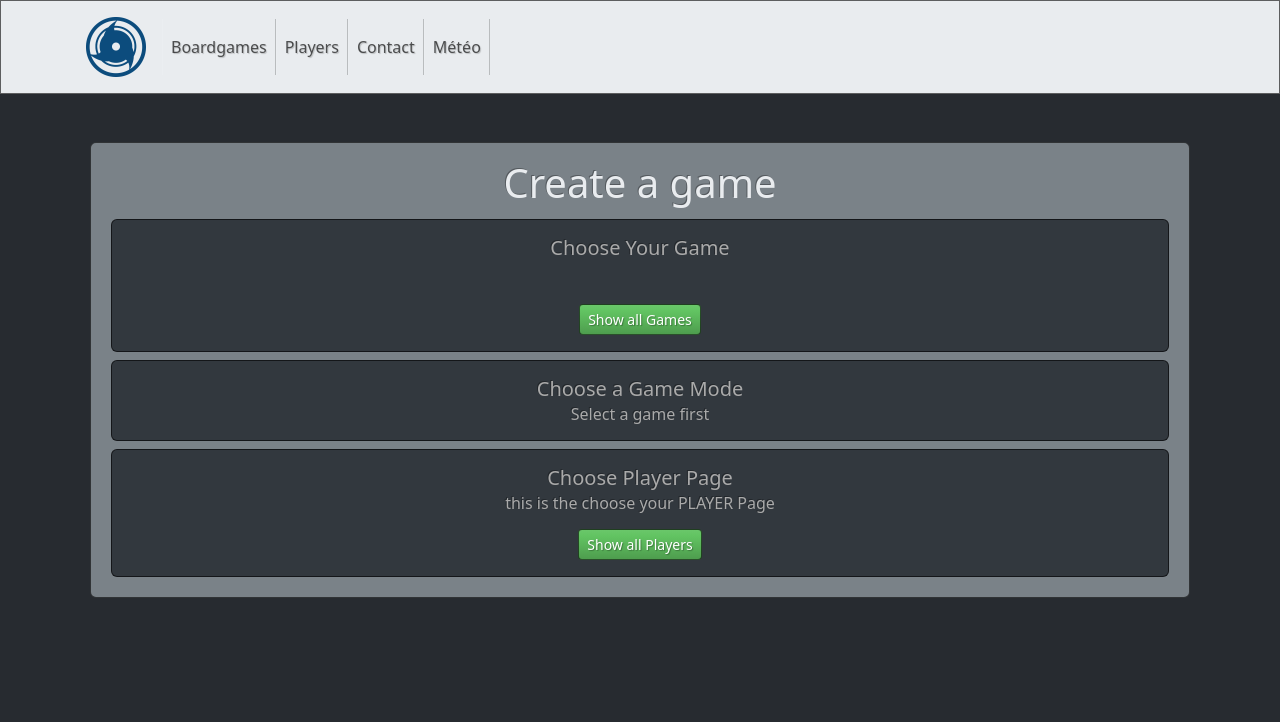
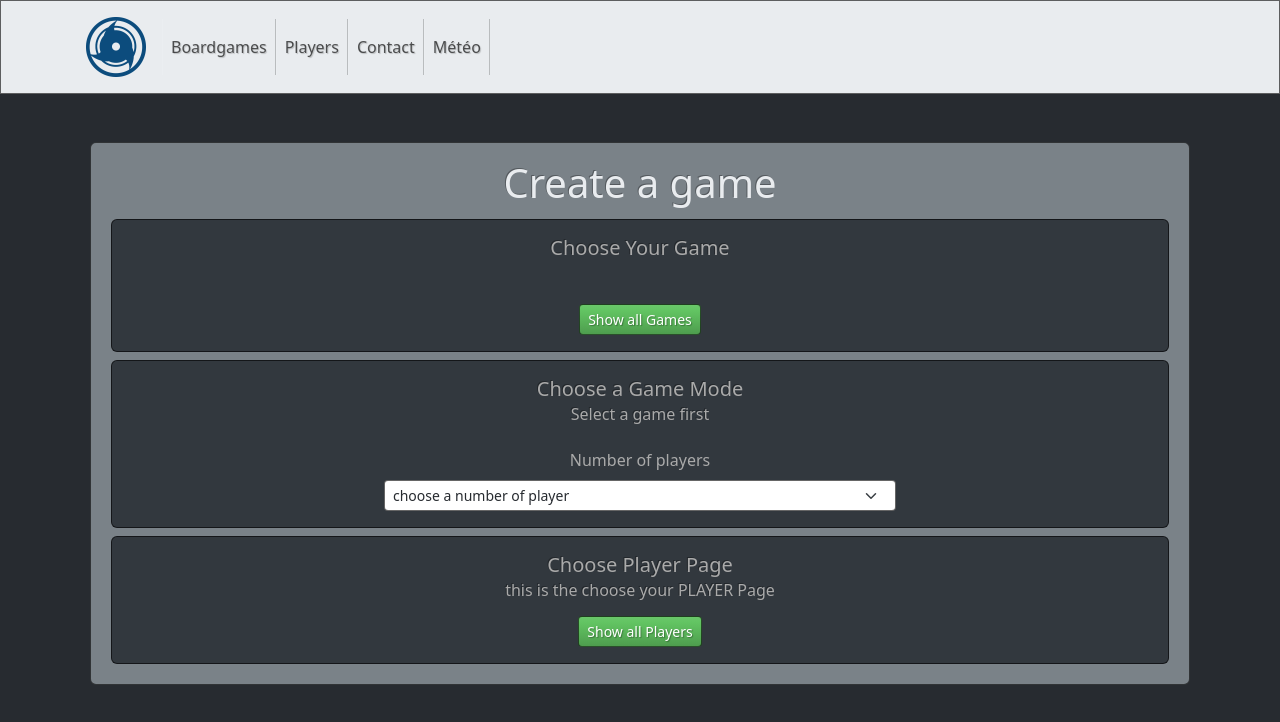
Before and after one commit to lcvdk/TFE_React_Nest, a React (Create React App) app in the folder FrontEnd/: page /creategame in a window 1280 px wide. Shown: the top 722 px of the page. Built offline with nearby package versions, Linux system fonts and the light colour scheme.

Commit message:
26-04  player selection (pas encore fonctionnel)

```diff
--- a/FrontEnd/src/components/crea-players/crea-players-list.jsx
+++ b/FrontEnd/src/components/crea-players/crea-players-list.jsx
@@ -2,7 +2,7 @@ import { Table } from "react-bootstrap";
 import RowTablePlayer from "./rowTableplayer";
 
 
-const CreaPlayersList = ({ data }) => {
+const CreaPlayersList = ({ data, handleSelectPlayers }) => {
   console.log(data);
 
   return (
@@ -20,7 +20,7 @@ const CreaPlayersList = ({ data }) => {
 
         {data.map((player) => (
 
-          <RowTablePlayer key={player.player_id} player={player}/>
+          <RowTablePlayer key={player.player_id} player={player} handleSelectPlayers={handleSelectPlayers}/>
 
           ))}
       </tbody>
--- a/FrontEnd/src/components/crea-players/rowTableplayer.jsx
+++ b/FrontEnd/src/components/crea-players/rowTableplayer.jsx
@@ -1,13 +1,31 @@
-const RowTablePlayer = ({player}) => {
+import { useState } from "react";
+
+
+const RowTablePlayer = ({player, handleSelectPlayers}) => {
+
+  const [checked, setCheck] = useState(false)
+
+  const handlecheck = () => {
+    handleSelectPlayers(player.player_id, player.player_pseudo)
+    setCheck(checked => !checked)
+  }
 
   return (
     <>
-    <tr className="p-2">
+    <tr className={!checked? "p-2" : "p-2 table-success"}>
         <td>{player.player_id}</td>
         <td>{player.player_pseudo}</td>
         <td>{player.player_email}</td>
-        <td>yo</td>
-        <td>yo</td>
+        {/* <td>yo</td> */}
+          <td>
+            <button
+            className={!checked? "btn btn-sm btn-success" : "btn btn-sm btn-dark"}
+            onClick={() => handlecheck()}
+            checked={checked}
+          >
+            {!checked? "Selection" : "Deselection"}
+          </button>
+          </td>
       </tr>
     </>
   );
--- a/FrontEnd/src/pages/creategame/pages/choosegame/choosegame-page.jsx
+++ b/FrontEnd/src/pages/creategame/pages/choosegame/choosegame-page.jsx
@@ -1,4 +1,4 @@
-import { Button, Card, Container } from "react-bootstrap";
+import { Button, Card, Container, Row } from "react-bootstrap";
 import ChooseGameMode from "../choosemode/choosemode.page";
 import ChoosePlayerPage from "../chooseplayer/chooseplayer-page";
 import { useState } from "react";
@@ -12,6 +12,10 @@ const ChooseGamePage = () => {
   const [showAllPlayers, setShowAllPlayers] = useState(false)
   const [titleSelectedGame, setTitleSelectedGame] = useState("")
   const [idSelectedGame, setIdSelectedGame] = useState(null)
+  const [numberPlayers, setNumberPlayers] = useState(null)
+  const [errorTable, setErrorTable] = useState(false)
+
+  const playerArray = []
 
 
   const handleClickShowAllGames = () => {
@@ -28,7 +32,32 @@ const ChooseGamePage = () => {
     setShowAllPlayers(showAllPlayers => !showAllPlayers)
   }
 
+  const handleSelectNumberPlayer = (value) => {
+    console.log("value players " + value)
+    setNumberPlayers(numberPlayers => value)
+  }
 
+  const handleSelectPlayers = (playerId,playerPseudo) => {
+
+    if (playerArray.length < numberPlayers){
+
+      if (playerArray.includes(playerPseudo)) {
+        setErrorTable(true)
+      }
+
+      else {
+        playerArray.push(playerPseudo)
+        console.log(`${playerPseudo} est validé`)
+      }
+
+    }
+    else {
+      setErrorTable(true)
+    }
+
+    console.log(playerArray)
+
+  }
 
 
   return (
@@ -36,10 +65,16 @@ const ChooseGamePage = () => {
       <Container fluid="true" >
         <Card className="m-1 p-3 d-flex" style={{justifyContent: "center"}}>
           <Card.Title>Choose Your Game</Card.Title>
-          <Card.Subtitle><h2>{titleSelectedGame}</h2></Card.Subtitle>
+          <Card.Subtitle className="text-success"><h2>{titleSelectedGame}</h2></Card.Subtitle>
           <Container className="pt-3">
-          {showAllGames && <CreaBoardGamesIndexPage handleTitleSelectedGame={handleTitleSelectedGame} handleClickShowAllGames={handleClickShowAllGames}   />}
-
+            {numberPlayers && `Number of players: ${numberPlayers}` }
+          <Row>
+            {showAllGames && <CreaBoardGamesIndexPage
+                  handleTitleSelectedGame={handleTitleSelectedGame}
+                  handleClickShowAllGames={handleClickShowAllGames}
+                  />
+            }
+          </Row>
           <Button
             type="submit"
             className="btn-success btn-sm mt-3"
@@ -54,11 +89,17 @@ const ChooseGamePage = () => {
       </Container>
 
       <Container fluid="true" >
-      <ChooseGameMode gameSelected={idSelectedGame} />
+      <ChooseGameMode gameSelected={idSelectedGame} handleSelectNumberPlayer={handleSelectNumberPlayer}/>
       </Container>
 
       <Container fluid="true" >
-      <ChoosePlayerPage handleClickShowAllPlayers={handleClickShowAllPlayers} showAllPlayers={showAllPlayers}/>
+      <ChoosePlayerPage
+            handleClickShowAllPlayers={handleClickShowAllPlayers}
+            showAllPlayers={showAllPlayers}
+            numberPlayers={numberPlayers}
+            handleSelectPlayers={handleSelectPlayers}
+            errorTable={errorTable}
+            />
       </Container>
     </>
   );
--- a/FrontEnd/src/pages/creategame/pages/choosemode/choosemode.page.jsx
+++ b/FrontEnd/src/pages/creategame/pages/choosemode/choosemode.page.jsx
@@ -1,19 +1,45 @@
-import { Card, Container } from "react-bootstrap";
+import { useState } from "react";
+import { Card, Container, Form } from "react-bootstrap";
 
 const ChooseGameMode = (props) => {
 
+  const [choice,setChoice] = useState("")
+
+  const handleChoice = (e) => {
+    setChoice(e.target.value)
+    props.handleSelectNumberPlayer(e.target.value)
+
+  }
+
   return (
     <>
-    <Container fluid="true" >
-      <Card className="m-1 p-3 d-flex" style={{justifyContent: "center"}}>
+      <Container fluid="true">
+        <Card className="m-1 p-3 d-flex" style={{ justifyContent: "center" }}>
           <Card.Title>Choose a Game Mode</Card.Title>
           <Card.Subtitle>Select a game first</Card.Subtitle>
-        { props.gameSelected && <p className="text-success"> game #{props.gameSelected}</p>}
-
+          {props.gameSelected && (
+            <p className="text-success"> game #{props.gameSelected}</p>
+          )}
+          <Form>
+            <Form.Group>
+              <Form.Label htmlFor="selectNumberPlayer" className="form-label mt-4">
+                Number of players {choice && `${choice}`}
+              </Form.Label>
+              <Form.Select
+                className="form-select form-select-sm w-50 mx-auto"
+                id="selectNumberPlayer"
+                onChange={(e) =>  handleChoice(e)}
+              >
+                <option defaultValue>choose a number of player</option>
+                <option value="2">2</option>
+                <option value="4">4</option>
+                <option value="8">8</option>
+              </Form.Select>
+            </Form.Group>
+          </Form>
         </Card>
       </Container>
     </>
   );
-
-}
+};
 export default ChooseGameMode;
--- a/FrontEnd/src/pages/creategame/pages/chooseplayer/chooseplayer-page.jsx
+++ b/FrontEnd/src/pages/creategame/pages/chooseplayer/chooseplayer-page.jsx
@@ -8,11 +8,17 @@ const ChoosePlayerPage = (props) => {
 
   const [createPlayerForm, setCreatePlayerForm] = useState(false)
 
+
+  // numberPlayers={props.numberPlayers}
+
   const handlecreatePlayerForm = () => {
     setCreatePlayerForm(!createPlayerForm)
-    console.log(createPlayerForm)
+
   }
 
+  // function NewArray(props.numberPlayers){
+
+  // }
 
   return (
     <Container fluid="true">
@@ -20,7 +26,12 @@ const ChoosePlayerPage = (props) => {
         <Card.Title>Choose Player Page</Card.Title>
         <Card.Subtitle>this is the choose your PLAYER Page</Card.Subtitle>
         <Container>
-          {props.showAllPlayers && <ChoosePlayerIndexPage />}
+          {
+            props.numberPlayers &&  "yo"
+          }
+        </Container>
+        <Container>
+          {props.showAllPlayers && <ChoosePlayerIndexPage handleSelectPlayers={props.handleSelectPlayers} />}
           {createPlayerForm && <CreaNewPlayerForm/>}
           <Button
             type="submit"
--- a/FrontEnd/src/pages/creategame/pages/chooseplayer/crea-ChoosePlayerIndex.page.jsx
+++ b/FrontEnd/src/pages/creategame/pages/chooseplayer/crea-ChoosePlayerIndex.page.jsx
@@ -2,7 +2,7 @@ import { useEffect, useState } from "react";
 import axios from "axios";
 import CreaPlayersList from "../../../../components/crea-players/crea-players-list";
 
-const ChoosePlayerIndexPage = () => {
+const ChoosePlayerIndexPage = (props) => {
   const [players, setPlayers] = useState([]);
 
   useEffect(() => {
@@ -16,7 +16,7 @@ const ChoosePlayerIndexPage = () => {
   return (
     <>
       <h1>this is my Players Index page</h1>
-      <CreaPlayersList data={players} />
+      <CreaPlayersList data={players} handleSelectPlayers={props.handleSelectPlayers} />
     </>
   );
 };
--- a/FrontEnd/src/pages/creategame/pages/chooseplayer/crea-newplayerform.jsx
+++ b/FrontEnd/src/pages/creategame/pages/chooseplayer/crea-newplayerform.jsx
@@ -48,8 +48,9 @@ const handleSubmit = (e) => {
 
 
 
-        <Button variant="primary" type="submit">
-          Submit
+        <Button variant="sm btn-warning" type="submit">
+          Create
+
         </Button>
       </Form>
     </Container>
```
Also changed, not shown: FrontEnd/src/components/boutons/checkbox.jsx (added, +29 -0 lines). Lines whose indentation alone changed are shown as unchanged.
